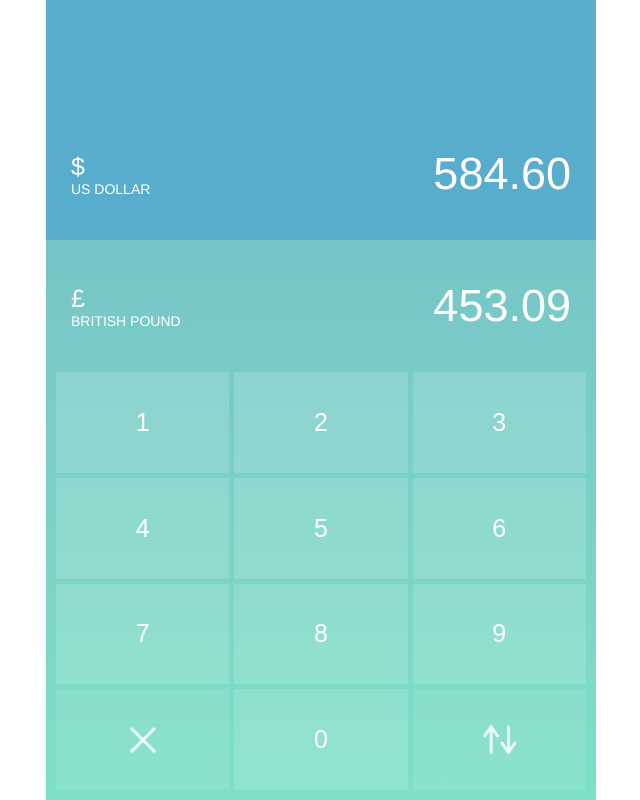
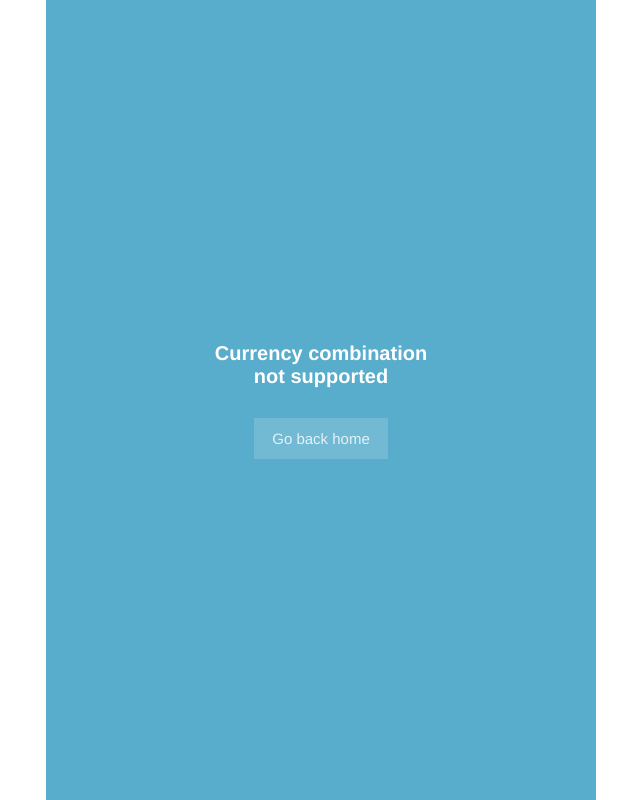
Before and after one commit to faarda/currency-converter-vue, a Vue app: page /convert/1/1 in a window 1280 px wide. Shown: the whole page, without its empty margins (319-959 px from the left). Built offline with nearby package versions, Linux system fonts and the light colour scheme; no server answers.

Commit message:
functionalities & currency conversion

```diff
--- a/src/assets/styles/index.scss
+++ b/src/assets/styles/index.scss
@@ -42,6 +42,39 @@ body{
   flex-direction: column;
   color: #fff;
   position: relative;
+
+  &__error{
+    position: absolute;
+    top: 0;
+    bottom: 0;
+    left: 0;
+    background: $color-blue;
+    width: 100%;
+    z-index: 100;
+    display: flex;
+    flex-direction: column;
+    align-items: center;
+    justify-content: center;
+
+    h6{
+      font-size: 2rem;
+      font-weight: 600;
+      max-width: 22rem;
+      text-align: center;
+    }
+
+    &__link{
+      font-size: 15px;
+      font-weight: 500;
+      display: inline-block;
+      margin-top: 3rem;
+      color: rgba(#fff, 0.8);
+      padding: 1.2rem 1.8rem;
+      background: rgba(#fff, 0.15);
+      text-decoration: none;
+      font-weight: 500;
+    }
+  }
 
   &__main{
     flex: 1;
@@ -227,3 +260,9 @@ body{
     }
   }
 }
+
+.scaling-text{
+  --length: 0;
+  transition: .3s ease-in all;
+  font-size: calc((1 - ((0.1 * var(--length))/5)) * 4.5rem);
+}
--- a/src/components/CurrencyPicker.vue
+++ b/src/components/CurrencyPicker.vue
@@ -13,12 +13,12 @@
           <span class="currency__main__value__currency__name">{{selectedCurrency.name}}</span>
         </div>
         <h1 class="converter__main__value__value">
-          {{selectedValue}}
+          {{numberWithCommas(selectedValue)}}
         </h1>
       </div>
     </div>
     <ul class="converter__currency-picker__list">
-      <li :class="`converter__currency-picker__list-item ${currency.code === selectedCurrency.code ? 'selected' : ''}`" v-for="currency in currencies" :key="currency.code">
+      <li :class="`converter__currency-picker__list-item ${currency.code === selectedCurrency.code ? 'selected' : ''}`" v-for="currency in currencies" :key="currency.code" @click="pickCurrency(currency)">
         <div class="converter__currency-picker__list-item__details">
           <h2 class="converter__currency-picker__list-item__details__sign">{{currency.symbol}}</h2>
           <span class="converter__currency-picker__list-item__details__name">{{currency.name}}</span>
@@ -32,8 +32,7 @@
 </template>
 
 <script>
-import { mapState } from "vuex";
-import { getCurrencyFromCode } from '../utils/functions'
+import { getCurrencyFromCode, numberWithCommas } from '../utils/functions'
 
 export default {
   name: "CurrencyPicker",
@@ -46,6 +45,10 @@ export default {
       required: true,
       type: String
     },
+    currencies: {
+      type: Array,
+      required: true
+    },
     pickerOpen: Boolean
   },
   data: function() {
@@ -54,20 +57,26 @@ export default {
       selectedValue: ""
     }
   },
-  computed: {
-    ...mapState({
-      currencies: state => state.currencies
-    })
-  },
   watch: {
     picking: {
       handler: function(val) {
         const converterData = this.converter[val];
         this.selectedCurrency = getCurrencyFromCode(this.currencies, converterData.currency);
-        this.selectedValue = converterData.formattedValue
+        this.selectedValue = converterData.value
       },
       immediate: true
+    },
+    converter(){
+      const converterData = this.converter[this.picking];
+      this.selectedCurrency = getCurrencyFromCode(this.currencies, converterData.currency);
+      this.selectedValue = converterData.value
     }
+  },
+  methods: {
+    pickCurrency(currency){
+      this.$emit('currency-picked', { where: this.picking, currency: currency.code })
+    },
+    numberWithCommas
   }
 }
 </script>
--- a/src/components/Keypad.vue
+++ b/src/components/Keypad.vue
@@ -1,22 +1,14 @@
 <template>
   <div class="converter__main__keypad">
-    <button class="converter__main__keypad__btn">1</button>
-    <button class="converter__main__keypad__btn">2</button>
-    <button class="converter__main__keypad__btn">3</button>
-    <button class="converter__main__keypad__btn">4</button>
-    <button class="converter__main__keypad__btn">5</button>
-    <button class="converter__main__keypad__btn">6</button>
-    <button class="converter__main__keypad__btn">7</button>
-    <button class="converter__main__keypad__btn">8</button>
-    <button class="converter__main__keypad__btn">9</button>
-    <button class="converter__main__keypad__btn action">
+    <button class="converter__main__keypad__btn" v-for="n in 9" :key="n" @click="handleKeypadClick(n)">{{n}}</button>
+    <button class="converter__main__keypad__btn action" @click="handleKeypadClick('clear')">
       <svg width="15%" viewBox="0 0 14 14" fill="none">
         <path d="M13 1L1 13" stroke="currentColor" stroke-width="1.7" stroke-linecap="round" stroke-linejoin="round"/>
         <path d="M1 1L13 13" stroke="currentColor" stroke-width="1.7" stroke-linecap="round" stroke-linejoin="round"/>
       </svg>
     </button>
-    <button class="converter__main__keypad__btn">0</button>
-    <button class="converter__main__keypad__btn action">
+    <button class="converter__main__keypad__btn" @click="handleKeypadClick(0)">0</button>
+    <button class="converter__main__keypad__btn action" @click="handleKeypadClick('swap')">
       <svg width="20%" viewBox="0 0 19 16" fill="none">
         <path d="M5 15V1" stroke="currentColor" stroke-width="1.7" stroke-linecap="round" stroke-linejoin="round"/>
         <path d="M1.5 6L5 1L8.5 6" stroke="currentColor" stroke-width="1.7" stroke-linecap="round" stroke-linejoin="round"/>
@@ -28,8 +20,15 @@
 </template>
 
 <script>
+import { eventBus } from '../main'
+
 export default {
-
+  name: "Keypad",
+  methods: {
+    handleKeypadClick(key){
+      eventBus.$emit('keypad-clicked', key)
+    }
+  }
 }
 </script>
 
--- a/src/components/ValueSelector.vue
+++ b/src/components/ValueSelector.vue
@@ -3,22 +3,22 @@
     <div class="converter__main__top">
       <div class="converter__main__value" @click="openCurrencyPicker('from')">
         <div class="converter__main__value__currency">
-          <h3 class="converter__main__value__currency__sign">$</h3>
-          <span class="currency__main__value__currency__name">US DOLLAR</span>
+          <h3 class="converter__main__value__currency__sign">{{fromCurrency.symbol}}</h3>
+          <span class="currency__main__value__currency__name">{{fromCurrency.name}}</span>
         </div>
-        <h1 class="converter__main__value__value">
-          584.60
+        <h1 class="converter__main__value__value scaling-text" :style="{'--length': getDigitsLength(converter.from.value)}">
+          {{numberWithCommas(converter.from.value)}}
         </h1>
       </div>
     </div>
     <div class="converter__main__bottom">
       <div class="converter__main__value" @click="openCurrencyPicker('to')">
         <div class="converter__main__value__currency">
-          <h3 class="converter__main__value__currency__sign">£</h3>
-          <span class="currency__main__value__currency__name">BRITISH POUND</span>
+          <h3 class="converter__main__value__currency__sign">{{toCurrency.symbol}}</h3>
+          <span class="currency__main__value__currency__name">{{toCurrency.name}}</span>
         </div>
-        <h1 class="converter__main__value__value">
-          453.09
+        <h1 class="converter__main__value__value scaling-text" :style="{'--length': getDigitsLength(converter.to.value)}">
+          {{numberWithCommas(converter.to.value)}}
         </h1>
       </div>
       <keypad />
@@ -27,13 +27,43 @@
 </template>
 
 <script>
-import Keypad from './Keypad.vue'
+  import Keypad from './Keypad.vue'
+  import { getCurrencyFromCode , numberWithCommas, getDigitsLength} from '../utils/functions'
+
   export default {
     name: "ValueSelector",
+    props: {
+      converter: {
+        required: true,
+        type: Object
+      },
+      currencies: {
+        type: Array,
+        required: true
+      }
+    },
     components: { Keypad },
+    data(){
+      return {
+        fromCurrency: {},
+        toCurrency: {}
+      }
+    },
     methods: {
       openCurrencyPicker(place){
         this.$emit('open-picker', place)
+      },
+      numberWithCommas,
+      getDigitsLength
+    },
+    watch: {
+      converter: {
+        immediate: true,
+        deep: true,
+        handler(value){
+          this.fromCurrency = getCurrencyFromCode(this.currencies, value.from.currency);
+          this.toCurrency = getCurrencyFromCode(this.currencies, value.to.currency);
+        }
       }
     }
   }
--- a/src/main.js
+++ b/src/main.js
@@ -5,6 +5,8 @@ import store from "./store";
 
 Vue.config.productionTip = false;
 
+export const eventBus = new Vue();
+
 new Vue({
   router,
   store,
--- a/src/store/index.js
+++ b/src/store/index.js
@@ -12,7 +12,7 @@ export default new Vuex.Store({
         code: "USD"
       },
       {
-        name: "BRITISH POUND",
+        name: "POUND STERLING",
         symbol: "£",
         code: "GBP"
       },
@@ -32,15 +32,29 @@ export default new Vuex.Store({
         code: "INR"
       }
     ],
-    rates: {},
+    baseEurRates: {},
   },
   mutations: {
     ADD_RATES: (state, payload) => {
-      const { currency, rates } = payload;
-      state.rates[currency] = rates;
+      state.baseEurRates = payload;
     },
   },
   actions: {
-    fetchRates: async () => {},
+    fetchBaseEurRates: (context) => {
+      return new Promise((resolve, reject) => {
+        const symbolsList = context.state.currencies.map(({code}) => code).filter(code => code !== 'EUR').join(",");
+          fetch(`http://data.fixer.io/api/latest?access_key=${process.env.VUE_APP_FIXER_API_KEY}&base=EUR&symbols=${symbolsList}&format=1`)
+          .then(response => response.json())
+          .then(data => {
+            if(data.success){
+              context.commit('ADD_RATES', {...data.rates, EUR: 1})
+              resolve('ok');
+            }else{
+              reject('something went wrong');
+            }
+          })
+          .catch(err => reject(err))
+      })
+    },
   },
 });
--- a/src/utils/functions.js
+++ b/src/utils/functions.js
@@ -4,6 +4,16 @@ const getCurrencyFromCode = (currencyList, code ) => {
   });
 }
 
+const numberWithCommas = (number) => {
+  return number > 9_999_999 ? Number(number).toExponential(4) : number.toString().replace(/\B(?=(\d{3})+(?!\d))/g, ",");
+}
+
+const getDigitsLength = (number) => {
+  return String(number).length;
+}
+
 export {
-  getCurrencyFromCode
+  getCurrencyFromCode,
+  numberWithCommas,
+  getDigitsLength
 }
--- a/src/views/Converter.vue
+++ b/src/views/Converter.vue
@@ -1,44 +1,123 @@
 <template>
   <div class="converter">
-    <value-selector @open-picker="togglePicker($event)" />
-    <currency-picker :converter="converter" :picking="picking" :pickerOpen="currencyPickerOpen" @close-picker="togglePicker()" />
+    <value-selector @open-picker="togglePicker($event)" :converter="converter" :currencies="currencies" />
+    <currency-picker :converter="converter" :picking="picking" :pickerOpen="isCurrencyPickerOpen" @close-picker="togglePicker()" :currencies="currencies" @currency-picked="switchRouteCurrency($event)" />
+    <div class="converter__error" v-if="isCurrencyInvalid">
+      <h6>Currency combination not supported</h6>
+      <router-link class="converter__error__link" to="/">Go back home</router-link>
+    </div>
   </div>
 </template>
 
 <script>
   import ValueSelector from '@/components/ValueSelector.vue'
   import CurrencyPicker from '@/components/CurrencyPicker.vue';
+  import { mapState } from 'vuex'
+  import { eventBus } from '../main'
 
   export default {
     name: "Converter",
-    data: function() {
-      return {
-        converter: {
-          from: {
-            currency: "USD",
-            value: 0.00,
-            formattedValue: "0.00"
-          },
-          to: {
-            currency: "GBP",
-            value: 0.00,
-            formattedValue: "0.00"
-          }
-        },
-        picking: "to",
-        currencyPickerOpen: false
-      }
-    },
     components: {
       ValueSelector,
       CurrencyPicker
     },
+    data: function() {
+      return {
+        selectedCurrencies: {
+          from: "",
+          to: ""
+        },
+        picking: "to",
+        isCurrencyPickerOpen: false,
+        isCurrencyInvalid: false,
+        rawInputValue: 0
+      }
+    },
+    mounted(){
+      this.getSelectedCurrencies();
+
+      //listen to keypad button click
+      eventBus.$on('keypad-clicked', (key) => {
+        if(!isNaN(key)){
+          this.rawInputValue = this.rawInputValue === 0 ? key : Number(`${this.rawInputValue}${key}`)
+        } else if(key === 'clear'){
+          this.rawInputValue = 0;
+        } else {
+          this.$router.push(`/convert/${this.selectedCurrencies.to}/${this.selectedCurrencies.from}`);
+        }
+      })
+    },
+    computed: {
+      ...mapState(['currencies', 'baseEurRates']),
+      converter(){
+        const decimalFromValue = this.rawInputValue * 0.01;
+        const toValue = decimalFromValue * this.conversionRate;
+        return {
+          from: {
+            currency: this.selectedCurrencies.from || "USD",
+            value: decimalFromValue.toFixed(2)
+          },
+          to: {
+            currency: this.selectedCurrencies.to || "EUR",
+            value: toValue.toFixed(2)
+          }
+        }
+      },
+      //computes conversion rate from baseEurRates
+      conversionRate(){
+        if(!this.selectedCurrencies.to || !this.selectedCurrencies.from){
+          return 1;
+        }
+        return this.baseEurRates[this.selectedCurrencies.to]/this.baseEurRates[this.selectedCurrencies.from];
+      }
+    },
     methods: {
-      togglePicker(e = null){
-        if(e){
-          this.picking = e;
+      togglePicker(currencyClicked = null){
+        if(currencyClicked){
+          this.picking = currencyClicked;
         }
-        this.currencyPickerOpen = !this.currencyPickerOpen;
+        this.isCurrencyPickerOpen = !this.isCurrencyPickerOpen;
+      },
+      getSelectedCurrencies(){
+        const { from, to } = this.$route.params;
+        const currencyCodeList = this.currencies.map(({ code }) => code);
+
+        //check that currency codes in the URL match our preselected currencies in the store
+        if(currencyCodeList.includes(from.toUpperCase()) && currencyCodeList.includes(to.toUpperCase())){
+          this.selectedCurrencies = {
+            to: to.toUpperCase(),
+            from: from.toUpperCase()
+          }
+        }else{
+          this.isCurrencyInvalid = true;
+        }
+      },
+      switchRouteCurrency(data){
+        const toCurrency = data.where === 'to' ? data.currency : this.selectedCurrencies.to;
+        const fromCurrency = data.where === 'from' ? data.currency : this.selectedCurrencies.from;
+
+        //avoid duplicate currencies
+        if(toCurrency !== fromCurrency){
+
+          //check if previous & current currency are similar to avoid redirecting to the same route
+          if(toCurrency !== this.selectedCurrencies.to || fromCurrency !== this.selectedCurrencies.from){
+            this.$router.push(`/convert/${fromCurrency}/${toCurrency}`);
+
+            //close currency picker
+            setTimeout(() => {
+              this.isCurrencyPickerOpen = false;
+            }, 400)
+          }
+
+        }else{
+          alert("Cannot convert the same currency")
+        }
+      },
+
+    },
+    watch: {
+      $route() {
+        this.getSelectedCurrencies();
       }
     }
   };
```
Also changed, not shown: public/index.html (+6 -2 lines), src/App.vue (+17 -0 lines).
